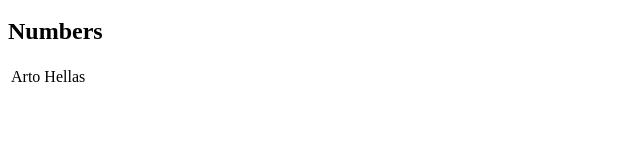
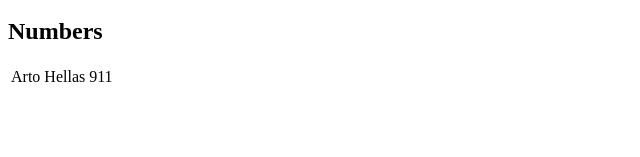
Before and after one commit to mcdylanb/fullStackOpen2020, a React (Create React App) app in the folder part2/phonebook/: page / in a window 1280 px wide. Shown: the part 132-289 px from the top of the page, without its empty margins (0-640 px from the left). Built offline with nearby package versions, Linux system fonts and the light colour scheme.

Commit message:
Added some data from original data for unity

```diff
--- a/part2/phonebook/src/components/App.js
+++ b/part2/phonebook/src/components/App.js
@@ -11,7 +11,11 @@
 
 const App = () => {
   const [ persons, setPersons ] = useState([
-    { name: 'Arto Hellas' }
+    {
+      name: 'Arto Hellas',
+      number: '911',
+      id: 1
+    }
   ])
   const [newName, setNewName ] = useState('')
   const [newNumber, setNewNumber ] = useState('')
@@ -26,14 +30,16 @@
 
     for (let i = 0; i < persons.length; i++){
       if (persons[i].name === newName){
+        console.log("the function passes the if")
         alert(`${newName} is already used`)
         setNewName('')
         setNewNumber('')
+        break;
       }else {
+        console.log("the fucntion passes the else")
         setPersons(persons.concat(personObject))
         setNewName('')
         setNewNumber('')
-
       }
     }
   }
```
